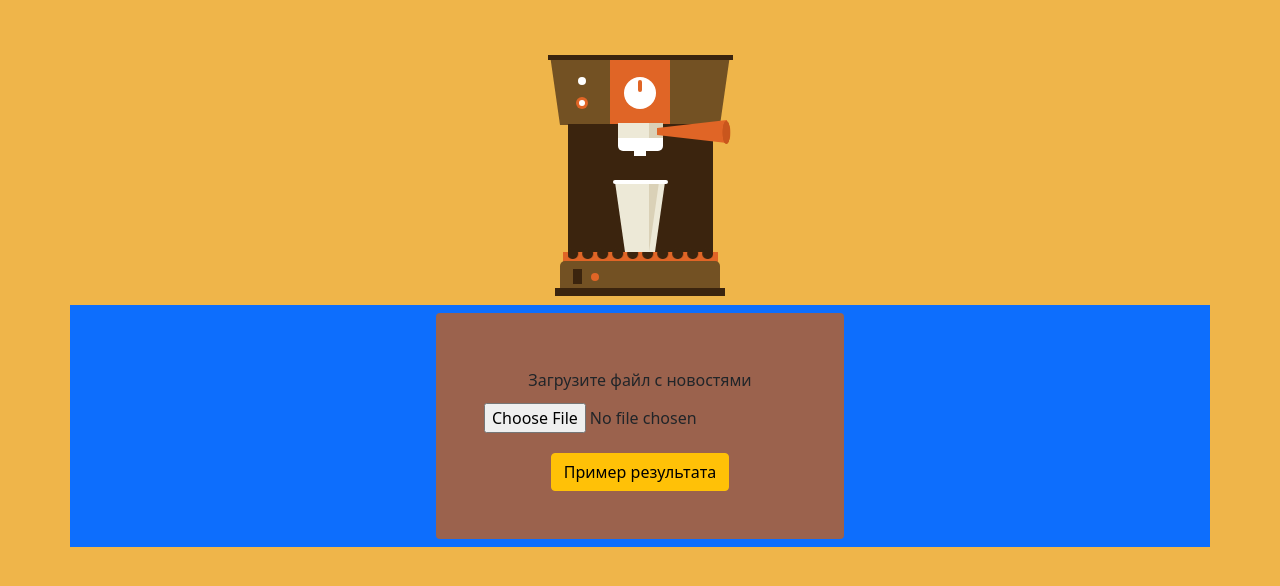
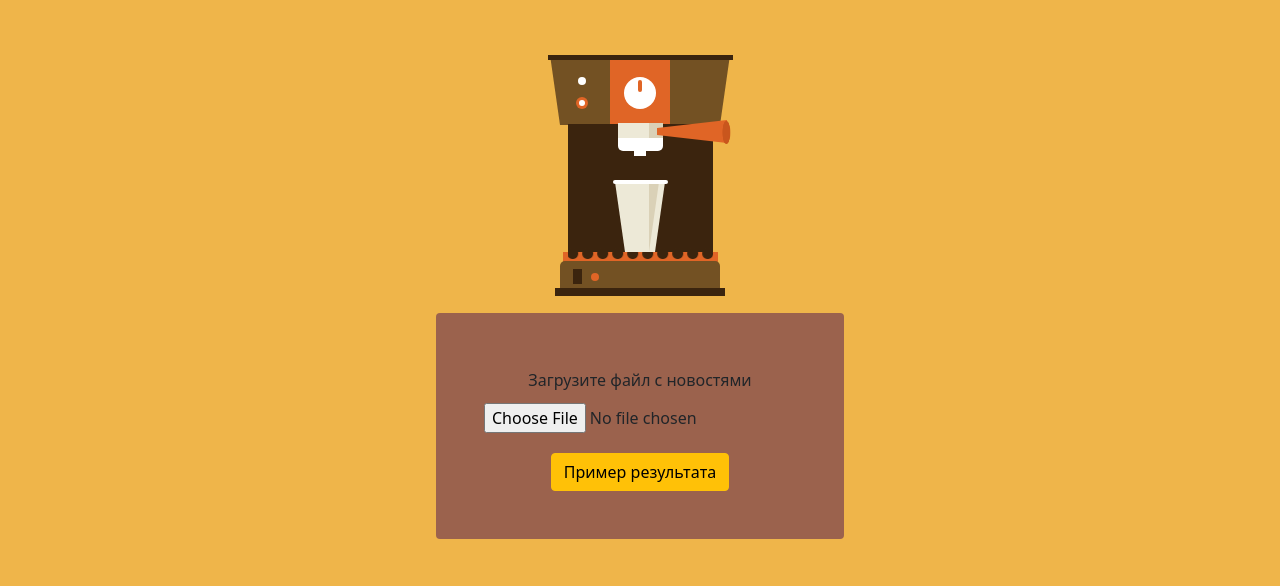
Before and after one commit to sevskii111/one-hot-gen, a website: page frontend/index.html in a window 1280 px wide. Drawn offline with nearby package versions, Linux system fonts and the light colour scheme.

Commit message:
front update

```diff
--- a/frontend/index.html
+++ b/frontend/index.html
@@ -348,7 +348,7 @@
         </div>
       </div>
       <div class="row">
-        <form class="bg-primary d-flex justify-content-center py-2">
+        <form class="d-flex justify-content-center py-2">
           <div
             class="
               form-group
@@ -372,6 +372,9 @@
             </div>
           </div>
         </form>
+        <div class="result">
+
+        </div>
       </div>
     </div>
     <script src="main.js"></script>
```
